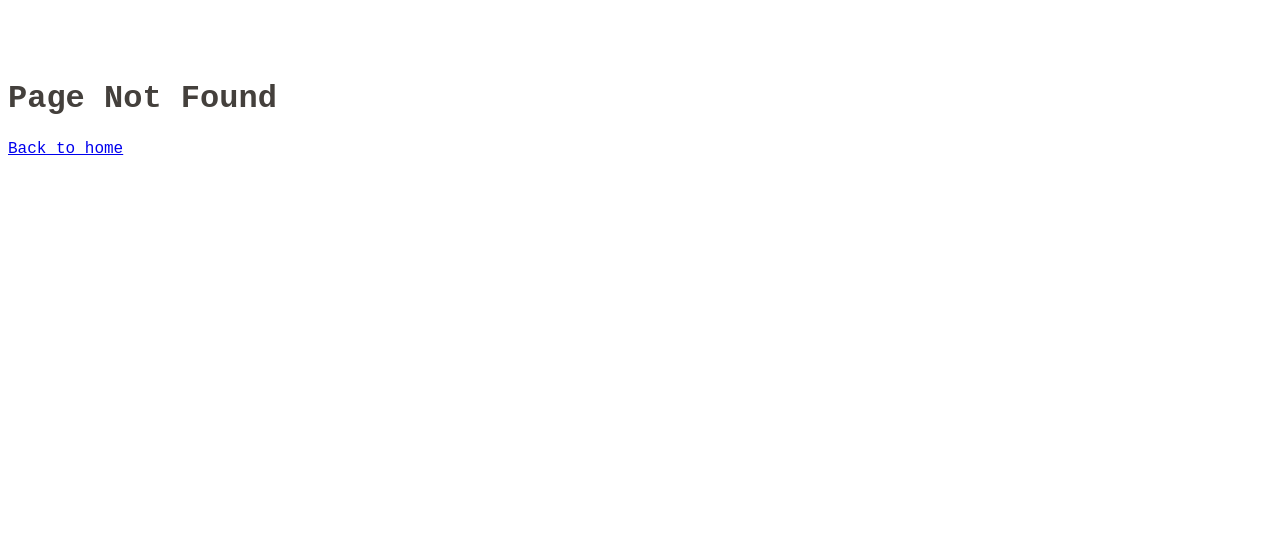
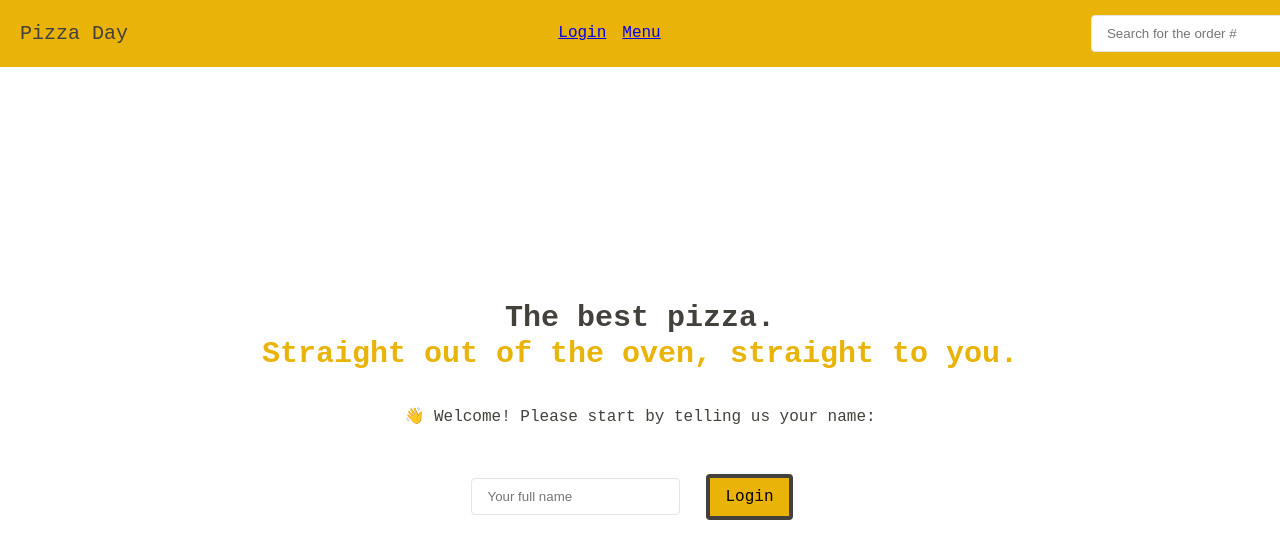
Before and after one commit to JIELLIEHKO/Hillel_Home_Work, a React (Vite) app: page / in a window 1280 px wide. Before the commit this address had no page. Shown: the top 558 px of the page. Built offline with nearby package versions, Linux system fonts and the light colour scheme.

Commit message:
Changed path='/login' to path='/'

```diff
--- a/src/App.jsx
+++ b/src/App.jsx
@@ -9,7 +9,7 @@ function App() {
 			<div className='wrapper'>
 				<Routes>
 					<Route path='/menu' element={<Main />} />
-					<Route path='/login' element={<Login />} />
+					<Route path='/' element={<Login />} />
 
 					<Route path='*' element={<PageNotFound />} />
 				</Routes>
--- a/src/components/Header.jsx
+++ b/src/components/Header.jsx
@@ -10,7 +10,7 @@ export function Header() {
 				</a>
 
 				<nav className='nav'>
-					<NavLink to='/login' style={{ marginRight: '1rem' }}>
+					<NavLink to='/' style={{ marginRight: '1rem' }}>
 						Login
 					</NavLink>
 					<NavLink to='/menu'>Menu</NavLink>
--- a/src/pages/PageNotFound.jsx
+++ b/src/pages/PageNotFound.jsx
@@ -5,7 +5,7 @@ export function PageNotFound() {
 		<>
 			<div style={{ marginTop: '5rem' }}>
 				<h1>Page Not Found</h1>
-				<Link to='/login'>Back to home</Link>
+				<Link to='/'>Back to home</Link>
 			</div>
 		</>
 	)
```
